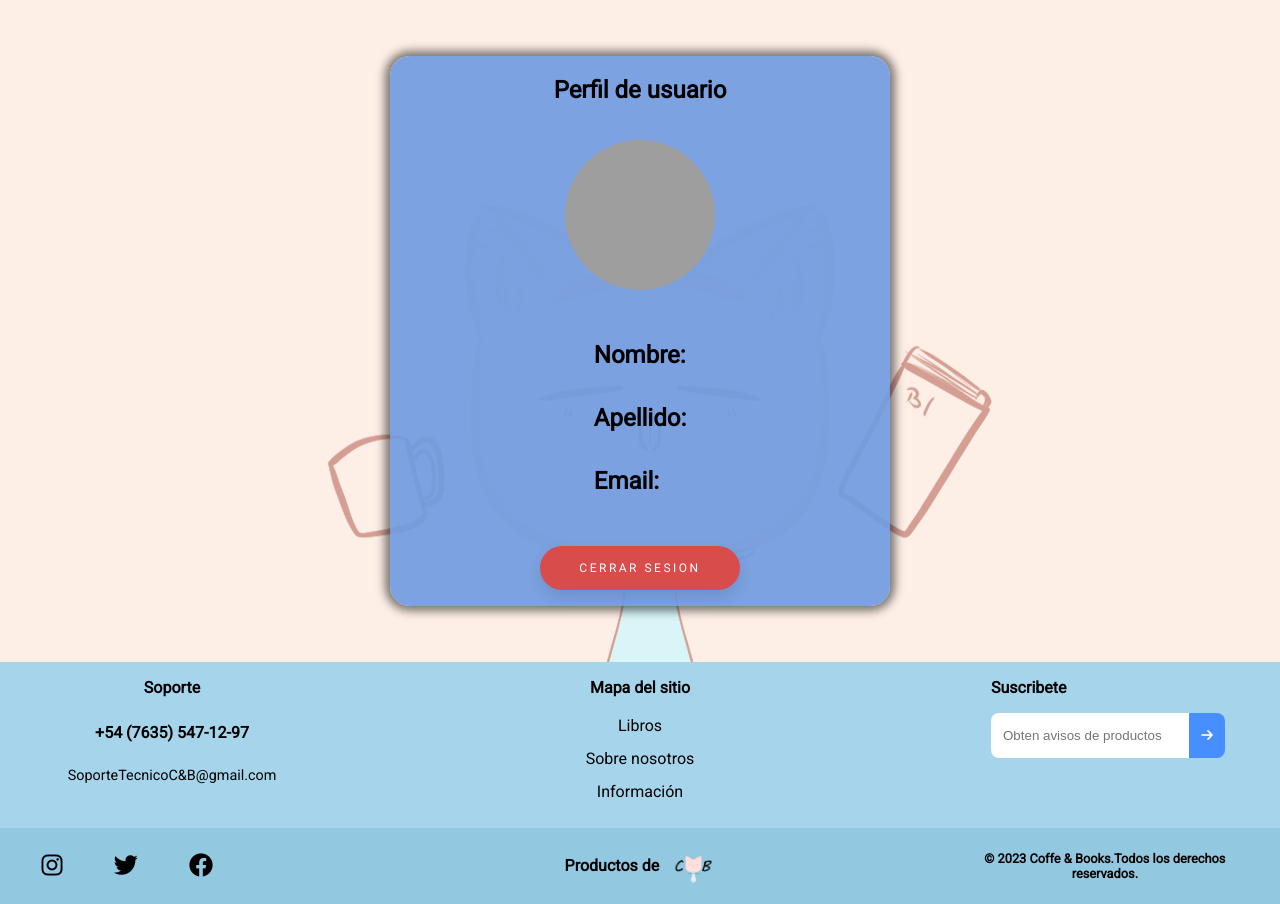
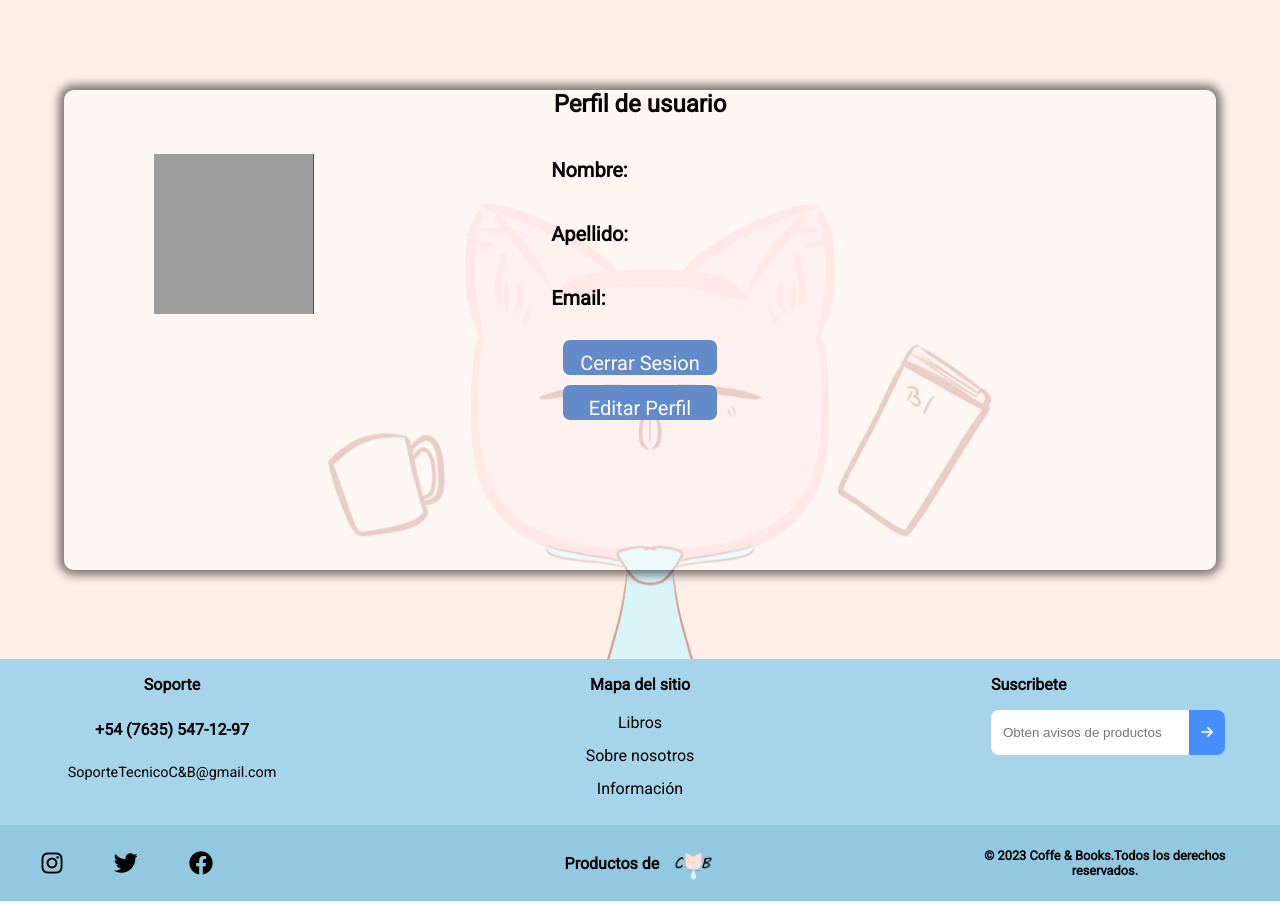
Before and after one commit to barrionuevoJ/CoffeAndBooks, a Node server app: page /users/profile in a window 1280 px wide. Shown: the part 80-984 px from the top of the page. Run offline with Node 20, Linux system fonts and the light colour scheme; the visitor is signed in with stand-in values (Sample User, id 1); data comes from the database, SQL or seed files in the repository; some libraries are stand-ins or nearby versions; grey boxes are pictures that could not be loaded.

Commit message:
Doesn't matter

```diff
--- /dev/null
+++ b/public/css/styles-profile2.css
@@ -0,0 +1,79 @@
+.profile .user {
+    background-color: #ffffff7d;
+    box-shadow: 0 0 10px 5px rgb(0 0 0 / 52%);
+    margin: 7vw 0;
+    width: 90vw;
+    height: 60vh;
+    border-radius: 10px;
+}
+
+.profile .user article {
+    display: flex;
+    flex-direction: row;
+    align-items: center;
+}
+
+.profile .user h1 {
+    display: flex;
+    justify-content: center;
+    margin: 0 0 10px 0;
+}
+
+.profile .user img {
+    display: flex;
+    align-items: start;
+    width: 160px;
+    height: 160px;
+    border-right: 1.5px solid rgba(0, 0, 0, 0.695);
+    margin: 0 7vw;
+}
+
+.profile .user article .parrafs {
+    display: flex;
+    flex-direction: column;
+    justify-content: center;
+    font-size: 20px;
+    margin: 0 10vw;
+}
+
+.profile .user .parrafs p{
+    display: flex;
+    margin: 20px;
+}
+
+.profile .user .buttons .logOut{
+    display: flex;
+    justify-content: center;
+    align-items: end;
+    text-align: center;
+
+    font-size: 20px;
+    margin: 10px 39vw;
+    height: 35px;
+
+    background-color: #648bc9;
+    border-radius: 7px;
+}
+
+
+.profile .user .buttons .editProf{
+    display: flex;
+    justify-content: center;
+    align-items: end;
+    text-align: center;
+
+    font-size: 20px;
+    margin: 10px 39vw;
+    height: 35px;
+
+    background-color: #648bc9;
+    border-radius: 7px;
+}
+
+.profile .user .buttons a {
+    display: flex;
+    align-items: center;
+
+    color: white;
+    text-decoration: none;
+}
--- a/src/routers/users.js
+++ b/src/routers/users.js
@@ -12,6 +12,9 @@
 // Formulario de login
 router.get('/login', guestMiddleware, userController.login);
 
+
+router.get('/editprofile', authMiddleware, userController.update);
+
 // Procesar el login
 router.post('/login', userController.loginProcess);
 
@@ -19,7 +22,7 @@
 router.get('/logout', authMiddleware,userController.logout);
 
 //Perfil de usuario
-router.get('/profile/', authMiddleware,userController.profile);
+router.get('/profile', authMiddleware,userController.profile);
 
 // Formulario de registro de usuario
 router.get('/register', guestMiddleware, userController.register);
--- a/src/views/users/productCart.ejs
+++ b/src/views/users/productCart.ejs
@@ -49,7 +49,7 @@
                 <section>
                     <div class="total">
                         <h1>Precio adjunto:</h1>
-                        <p> $56.97 Arg</p> <br>
+                        <p> <%= libro.precio %></p> <br>
                         <h1>Descuentos:</h1>
                          <p> -$3.0 arg</p><br>
                         <h1>Total: </h1>
--- a/src/views/users/profile.ejs
+++ b/src/views/users/profile.ejs
@@ -9,7 +9,7 @@
     <link rel="icon" href="/Images/Logo.ico">
 
     <link rel="stylesheet" href="/css/styles.css">
-    <link rel="stylesheet" href="/css/styles-profile.css">
+    <link rel="stylesheet" href="/css/styles-profile2.css">
     <link rel="stylesheet" href="/css/styles-header.css">
     <link rel="stylesheet" href="/css/styles-footer.css">
 
@@ -41,8 +41,12 @@
                             <%= user.email %>
                         </p>
                     </div>
-                    <a href="/users/logout">Cerrar Sesion</a>
                 </article>
+                <div class="buttons">
+                    <a href="/users/logout" class="logOut">Cerrar Sesion</a>
+
+                    <a href="/users/editprofile" class="editProf">Editar Perfil</a>
+                </div>
             </section>
         </main>
 
```
Also changed, not shown: src/views/users/editProfile.ejs (added, +30 -0 lines), public/Images/users/user-img-1684289439805.jpg (added).
